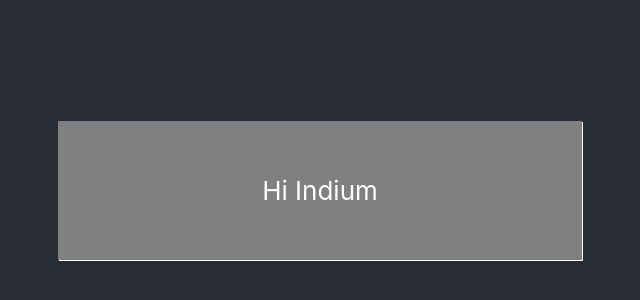
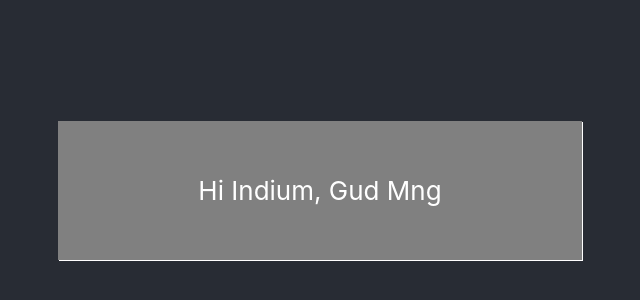
Before and after one commit to neenu-bal/react-hello, a React (Create React App) app in the folder my-app/: page / in a window 1280 px wide. Shown: the part 210-510 px from the top of the page, without its empty margins (320-960 px from the left). Built offline with nearby package versions, Linux system fonts and the light colour scheme.

Commit message:
RC-1 Updated main page

```diff
--- a/my-app/src/App.js
+++ b/my-app/src/App.js
@@ -6,7 +6,7 @@ function App() {
     <div className="App">
       <header className="App-header">
 
-       <Widget name="Hi Indium"/>
+       <Widget name="Hi Indium, Gud Mng"/>
       </header>
     </div>
   );
```
